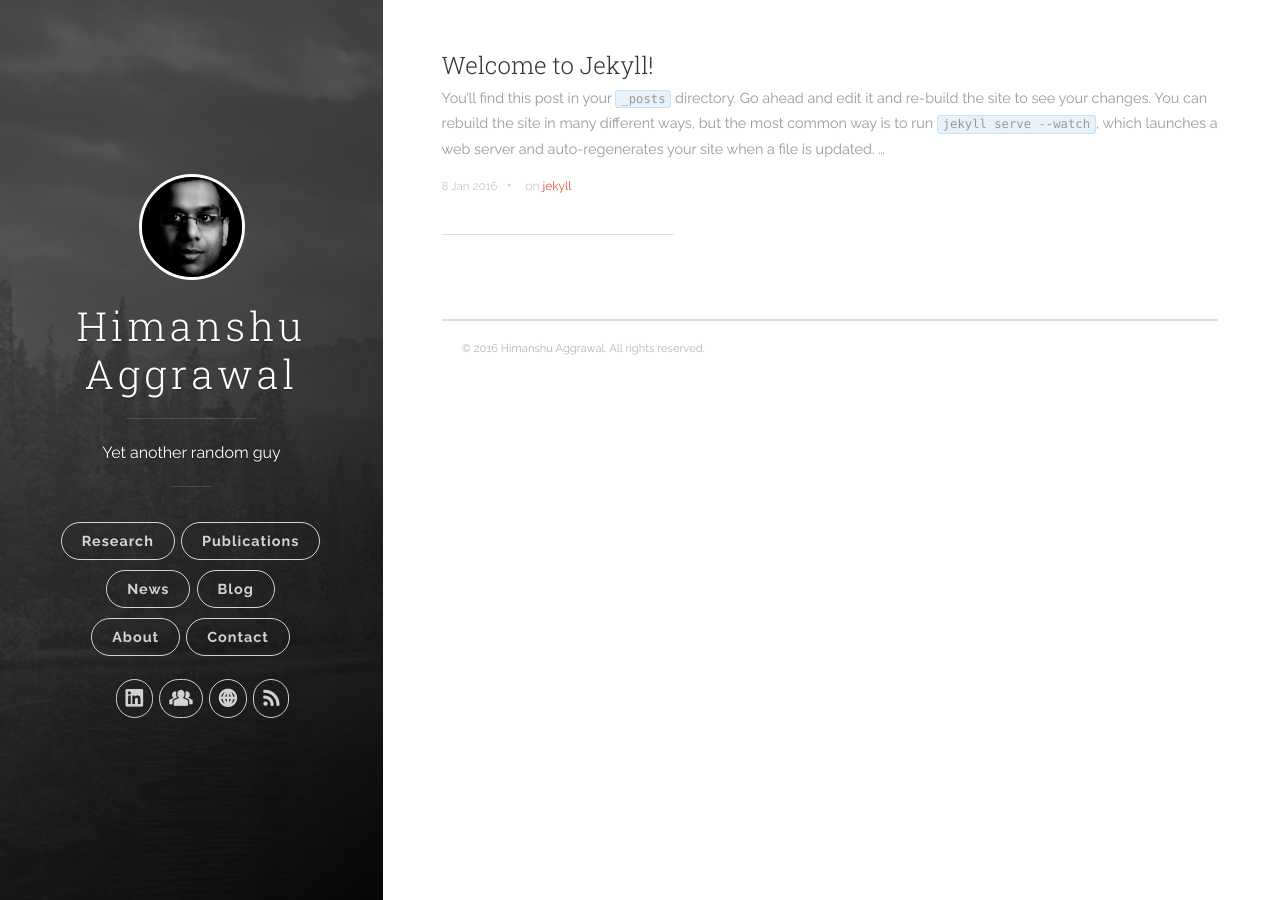
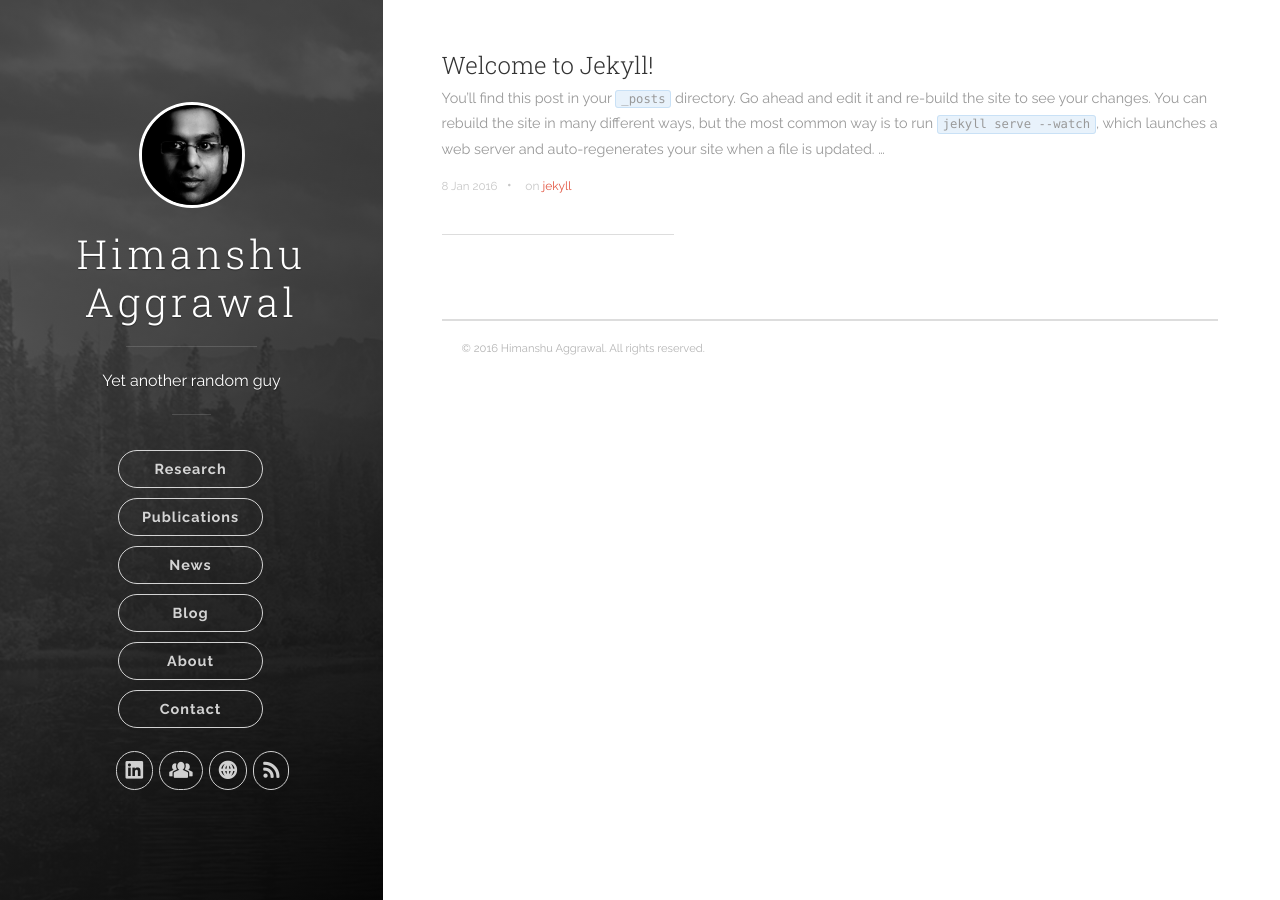
Before and after one commit to ahimanshu13/ahimanshu13.github.io, a Jekyll site: the page built from index.html, in a window 1280 px wide. Built offline with Jekyll 4.4.1, drawn with Linux system fonts in a browser that asks for light colours; nearby versions of some CDN libraries; the list of posts is cut into pages by our own code.

Commit message:
changing width

```diff
--- a/css/uno.css
+++ b/css/uno.css
@@ -1393,9 +1393,9 @@
       background-color: #77bba5;
       }
 
-.navigation__item .nav-fixed-width {
-
-	width: 100px;
+.nav-fixed-width {
+
+	width: 145px;
 }
 
 .navigation--social {
```
